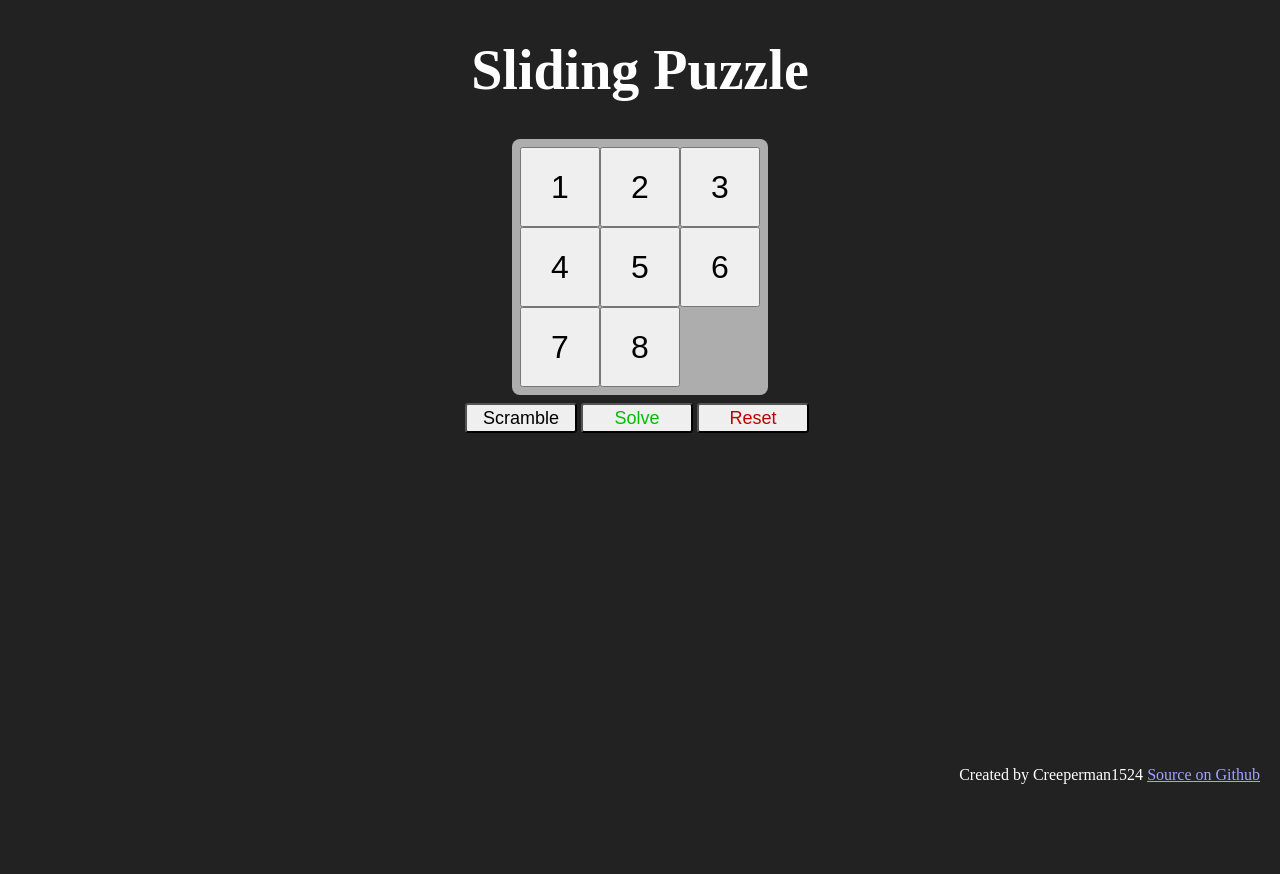
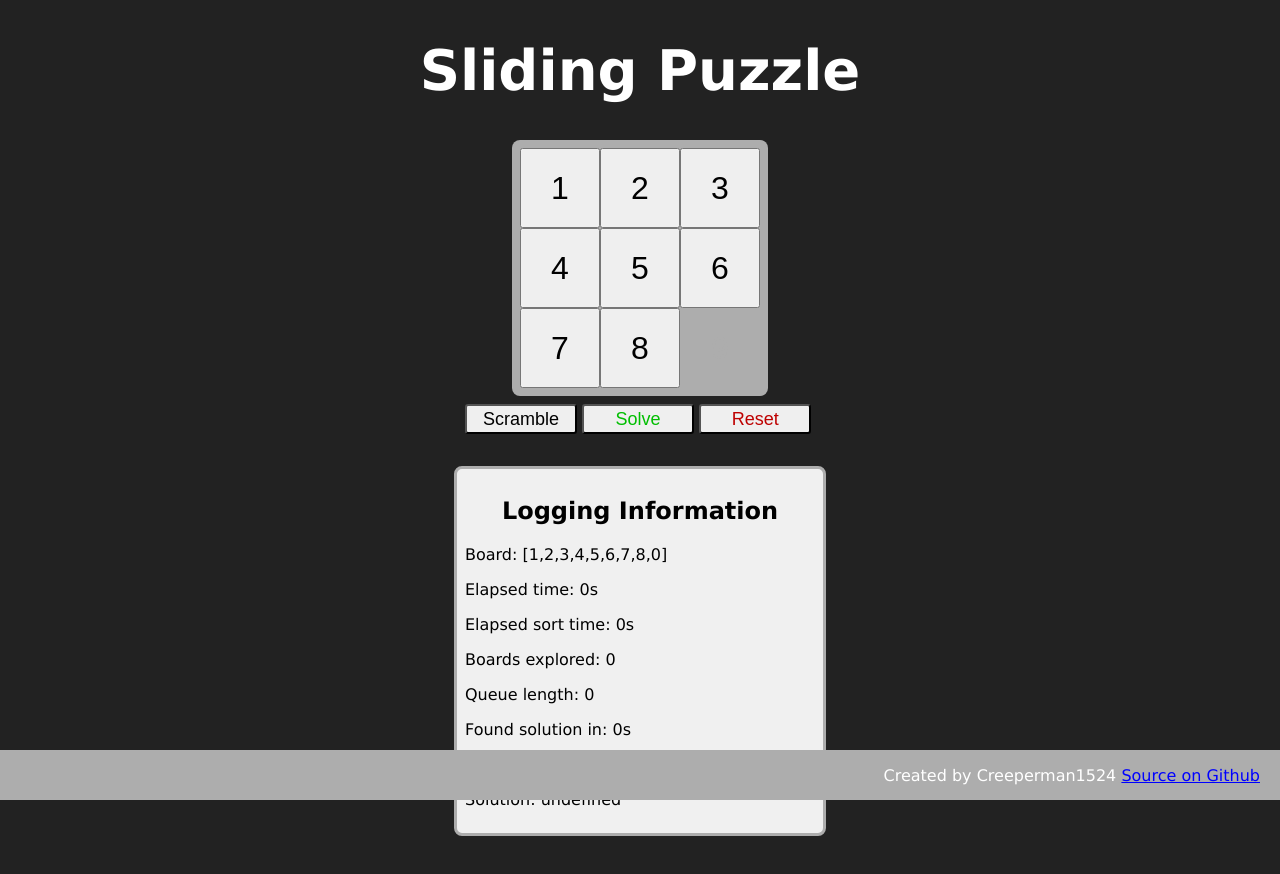
Before and after one commit to Creeperman1524/SlidingPuzzleSolver, a plain HTML site: page index.html in a window 1280 px wide. Both pictures are taken after a click on the button "Solve". Before the commit the page ends 800 px from the top, so only its background shows below. Drawn offline with Linux system fonts and the light colour scheme.

Commit message:
Added logging information
Added logging information to the website itself instead of the console, displaying most of the information that was presented in the console

```diff
--- a/index.html
+++ b/index.html
@@ -7,6 +7,7 @@
 	<title>Sliding Puzzle</title>
 </head>
 <body>
+	<div id="wrapper">
 		<h1>Sliding Puzzle</h1>
 		<div id="tiles"></div>
 		<div id="buttons">
@@ -14,9 +15,22 @@
 			<button class="otherButton" id="solve">Solve</button>
 			<button class="otherButton" id="reset">Reset</button>
 		</div>
-	<div class="footer">
+		<div id="info">
+			<h2>Logging Information</h2>
+			<p id="board">Board: </p>
+			<p id="elapsedTime">Elapsed time:</p>
+			<p id="sortTime">Elapsed sort time: </p>
+			<p id="boardsExplored">Boards explored: </p>
+			<p id="queueLength">Queue length: </p>
+
+			<p id="finalTime">Found solution in: </p>
+			<p id="moveCount">Moves: </p>
+			<p id="solution">Solution: </p>
+		</div>
+	</div>
+	<footer id="footer">
 		<p>Created by Creeperman1524 <a class="link" href="https://github.com/Creeperman1524/SlidingPuzzleSolver">Source on Github</a></p>
-	</div>
+	</footer>
 	<script src="./slidingPuzzle.js" type="text/javascript"></script>
 	<script src="./main.js" type="text/javascript"></script>
 </body>
--- a/main.js
+++ b/main.js
@@ -132,6 +132,8 @@ function convertToArray() {
 async function solve() {
 	const puzzle = convertToArray();
 
+	document.getElementById('board').innerHTML = `Board: [${puzzle}]`;
+
 	// eslint-disable-next-line no-undef
 	const path = solvePuzzle(puzzle);
 
--- a/slidingPuzzle.js
+++ b/slidingPuzzle.js
@@ -58,7 +58,11 @@ function solvePuzzleAStar(startingState) {
 
 		// If we solved the puzzle, returns the moveset to solve it
 		if(checkSolved(currentState)) {
-			console.log(`Found a solution in ${(Date.now() - startTime) / 1000}s`);
+			document.getElementById('boardsExplored').innerHTML = `Boards explored: ${nodeCount}`;
+			document.getElementById('elapsedTime').innerHTML = `Elapsed time: ${(Date.now() - startTime) / 1000}s`;
+			document.getElementById('queueLength').innerHTML = `Queue length: ${priorityQueue.length}`;
+			document.getElementById('sortTime').innerHTML = `Elapsed sort time: ${(sortTime) / 1000}s`;
+			document.getElementById('finalTime').innerHTML = `Found solution in: ${(Date.now() - startTime) / 1000}s`;
 
 			// Reversed back up the tree to find the solution
 			const path = [processedStates[currentState][1]];
@@ -76,7 +80,10 @@ function solvePuzzleAStar(startingState) {
 
 			// Logging for longer board solves
 			if(nodeCount % 100000 == 0) {
-				console.log(`Searched ${nodeCount} boards in ${(Date.now() - startTime) / 1000}s with ${priorityQueue.length} in queue (${sortTime / 1000}s)`);
+				document.getElementById('boardsExplored').innerHTML = `Boards explored: ${nodeCount}`;
+				document.getElementById('elapsedTime').innerHTML = `Elapsed time: ${(Date.now() - startTime) / 1000}s`;
+				document.getElementById('queueLength').innerHTML = `Queue length: ${priorityQueue.length}`;
+				document.getElementById('sortTime').innerHTML = `Elapsed sort time: ${(sortTime) / 1000}s`;
 			}
 
 			const nextBoardState = nextState[0];
@@ -197,36 +204,29 @@ function checkSolved(puzzle) {
 	return true;
 }
 
+// eslint-disable-next-line no-unused-vars
 function solvePuzzle(puzzle) {
 	startTime = 0;
 	sortTime = 0;
 	nodeCount = 0;
-	if(SIZE < 3) {
-		console.error('SIZE IS TOO SMALL');
-		return;
-	}
 
 	if(!checkSolvable(puzzle)) {
 		console.log('Puzzle is not solvable :(');
 		return [];
 	}
 
-	console.log('Solving...');
-
 	startTime = Date.now();
 	const path = solvePuzzleAStar(puzzle);
 
-	console.log('Moves: ' + path.length);
-	console.log('Boards explored: ' + nodeCount);
+	document.getElementById('moveCount').innerHTML = `Moves: ${path.length}`;
 
-	const directions = [null, 'top', 'bottom', 'left', 'right'];
-
-	let pathString = 'Solution: ' + directions[path[0]];
+	const directions = [null, 'U', 'D', 'L', 'R'];
+	let pathString = directions[path[0]];
 	for (let i = 1; i < path.length; i++) {
 		pathString += ', ' + directions[path[i]];
 	}
 
-	console.log(pathString);
+	document.getElementById('solution').innerHTML = `Solution: ${pathString}`;
 
 	return path;
 }
--- a/style.css
+++ b/style.css
@@ -1,11 +1,17 @@
 html {
 	background: #222;
+	font-family: Verdana;
 }
 
 h1 {
 	text-align: center;
 	font-size: 3.5rem;
 	color: white;
+}
+
+#wrapper {
+	min-height: calc(100vh - 100px);
+	padding: 0 0 50px 0;
 }
 
 #tiles {
@@ -23,6 +29,30 @@ h1 {
 	position: relative;
 	padding: 8px;
 	border-radius: 0.5rem;
+}
+
+#info {
+	width: 350px;
+	margin: 0 auto;
+	margin-top: 24px;
+	padding: 8px;
+	color: black;
+	background-color: #f0f0f0;
+	border: solid #adadad;
+	border-radius: 0.5rem;
+}
+
+#footer {
+	color: white;
+	position: fixed;
+	right: 0;
+	bottom: 0;
+	width: 100%;
+	height: 50px;
+	padding-right: 20px;
+	box-sizing: border-box;
+	text-align: right;
+	background-color: #adadad;
 }
 
 #reset {
@@ -54,17 +84,12 @@ h1 {
 	border-radius: 0.2rem
 }
 
-.footer {
-	color: white;
-	position: fixed;
-	right: 0;
-	bottom: 0;
-	width: 100%;
-	padding-right: 20px;
-	box-sizing: border-box;
-	text-align: right;
+h2 {
+	font-size: 1.5rem;
+	text-align: center;
 }
 
-.link:visited, .link {
-	color: rgb(162, 162, 255);
+.link:visited,
+.link {
+	color: rgb(0, 0, 255);
 }
```
Lines whose indentation alone changed are shown as unchanged.
